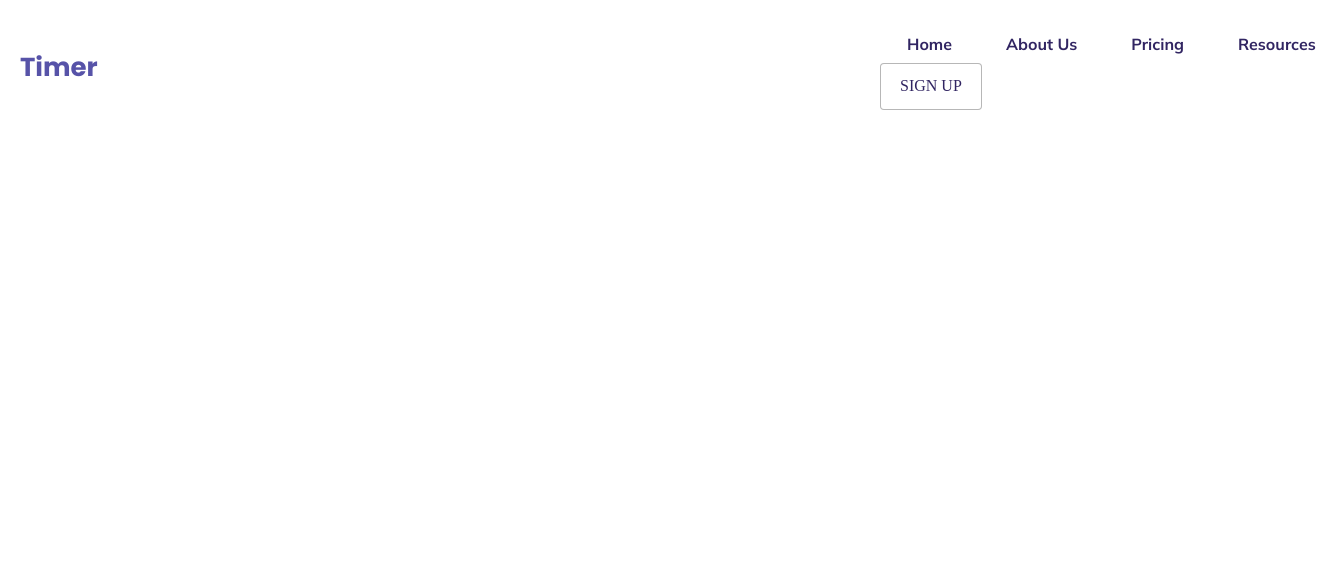
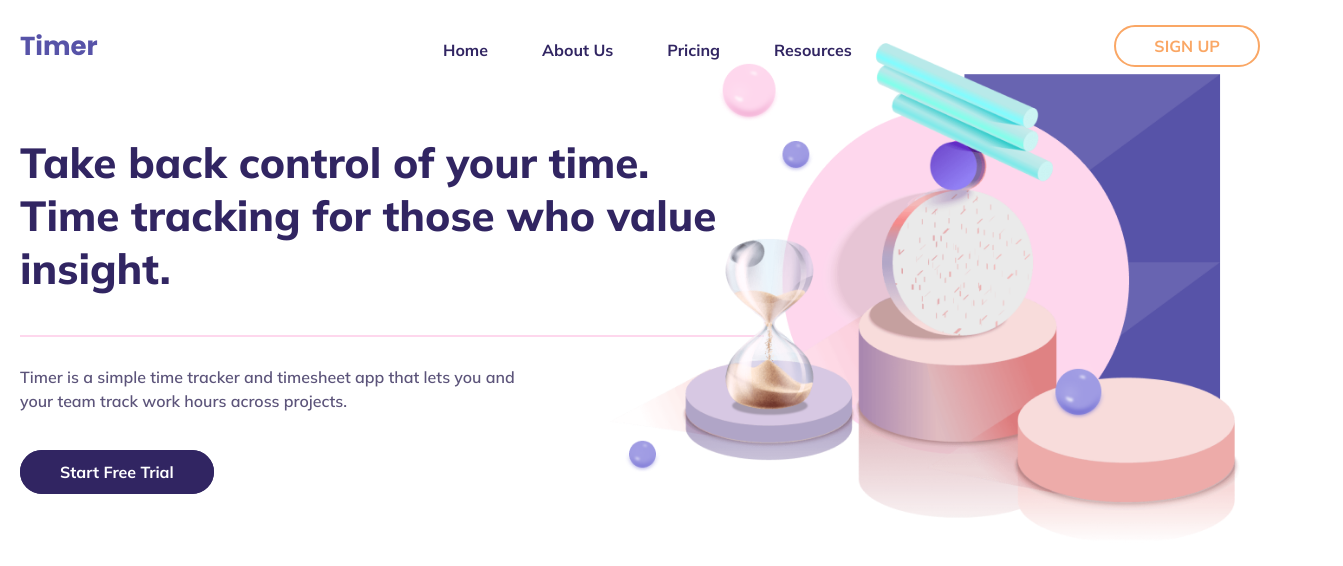
Before and after one commit to silvijasaule/timer, a plain HTML site: page index.html in a window 1280 px wide. Shown: the whole page, 1343 px wide, since content can reach past the window. Drawn offline with Linux system fonts and the light colour scheme.

Commit message:
hero section

```diff
--- a/assets/scss/base/_utilities.scss
+++ b/assets/scss/base/_utilities.scss
@@ -2,4 +2,5 @@
     max-width: 1260px;
     padding: 0 10px;
     margin: 0 auto;
+
 }
--- a/assets/scss/components/_buttons.scss
+++ b/assets/scss/components/_buttons.scss
@@ -1,7 +1,8 @@
 @mixin button ($background-color, $text-color) {
     background: $background-color;
     color: $text-color;
-    padding: 13px 19px;
-    border-radius: 4px;
-    border: 1px solid rgba(17, 17, 17, 0.303074)
+    padding: 10px 38px;
+    border-radius: 30px;
+    font-family: 'Mulish', sans-serif;
+    font-weight: 700;
 }
--- a/assets/scss/layout/_header.scss
+++ b/assets/scss/layout/_header.scss
@@ -5,6 +5,8 @@
     justify-content: space-between;
     align-items: center;
     width: 100%;
+    padding-bottom: 15px;
+    margin-bottom: 25px;
 
     &__left {
         font-family: 'Poppins';
@@ -32,9 +34,9 @@
         text-decoration: none;
         font-family: 'Mulish';
         font-weight: 700;
-        padding:rem(10) rem(27);
+        padding:rem(10) rem(27) rem(2) ;
         color: $header-color;
-        transition: all ease 0.3s;
+        transition: all ease 0.2s;
         margin-bottom: 0;
         display: inline-block;
 
@@ -49,12 +51,13 @@
     }
 
     &__button {
-        @include button (white, $header-color);
-        transition:all ease 0.3s;
+        @include button (white, $accent-color);
+        border: 2px solid $accent-color;
+        transition: all ease 0.3s;
     }
 
     &__button:hover {
-        @include button ($accent-color, white)
+        @include button ($accent-color, white);
     }
 
     // &__hamburger{
@@ -63,7 +66,7 @@
 
     @media (max-width: $md) {
         .header {
-            &__navigation {
+            &__nav {
                 display: none;
             }
 
--- /dev/null
+++ b/assets/scss/layout/sections/_hero.scss
@@ -0,0 +1,56 @@
+.hero {
+    display: flex;
+    justify-content: space-between;
+    align-items: center;
+    width: 100%;
+
+    &__container {
+        position: relative;
+    }
+
+    &__left {
+        width: 60%;
+
+    }
+
+    &__header {
+        color: $header-color;
+        font-family: 'Mulish';
+        font-weight: 800;
+        font-size: rem(42);
+        line-height: rem(53);
+        padding-bottom: rem(40);
+        border-bottom: 2px solid #FED7ED;
+    }
+
+    &__text {
+        color: $text-color;
+        font-family: 'Mulish';
+        font-weight: 600;
+        font-size: rem(16);
+        line-height: 150%;
+        padding-bottom: 30px;
+        margin-bottom: 20px;
+        max-width: rem(505);
+
+    }
+
+    &__link {
+        text-decoration: none;
+        @include button ($header-color, white);
+        border: 2px solid $header-color;
+
+    }
+
+    &__right {
+        width: 50%;
+        // transform: translateX(-10%);
+        position: absolute;
+        right: rem(30);
+    }
+
+    &__img {
+        width: 100%;
+
+    }
+}
--- a/assets/scss/main.scss
+++ b/assets/scss/main.scss
@@ -13,6 +13,7 @@
 @import "layout/_footer.scss";
 @import "layout/_header.scss";
 @import "layout/_navigation.scss";
+@import "layout/sections/_hero.scss";
 // Pages
 @import "pages/_home.scss";
 // Vendors
--- a/index.html
+++ b/index.html
@@ -13,8 +13,8 @@
 </head>
 
 <body>
+    <div class="container">
         <section id="header">
-        <div class="container">
             <header>
                 <div class="header">
                     <div class="header__left">Timer</div>
@@ -35,6 +35,7 @@
                                 </li>
                             </ul>
                         </nav>
+                    </div>
                     <div class="header__right">
                         <button class="header__button">
                             SIGN UP
@@ -42,10 +43,33 @@
                         <!-- <i class="fas fa-bars header__hamburger"></i> -->
                     </div>
                 </div>
+            </header>
+        </section>
     </div>
-            </header>
+    <div class="container hero__container">
+        <section id="hero">
+            <div class="hero">
+                <div class="hero__left">
+                        <h1 class="hero__header">
+                            Take back control of your time. <br>
+                            Time tracking for those who value insight.
+                        </h1>
+
+                        <h2 class="hero__text">Timer is a simple time tracker and timesheet app that lets you and your team track work
+                            hours across projects.
+                        </h2>
+
+                    <div class="hero__button">
+                        <a class="hero__link" href="">Start Free Trial</a>
+                    </div>
+                </div>
+                <div class="hero__right">
+                    <img class="hero__img" src="assets\img\timer1.png" alt="Timer">
+                </div>
             </div>
         </section>
+    </div>
+
 </body>
 
 </html>
```
Also changed, not shown: assets/css/main.css, assets/dist/css/main.min.css, assets/img/timer1.png (added), 2 other files. Lines whose indentation alone changed are shown as unchanged.
